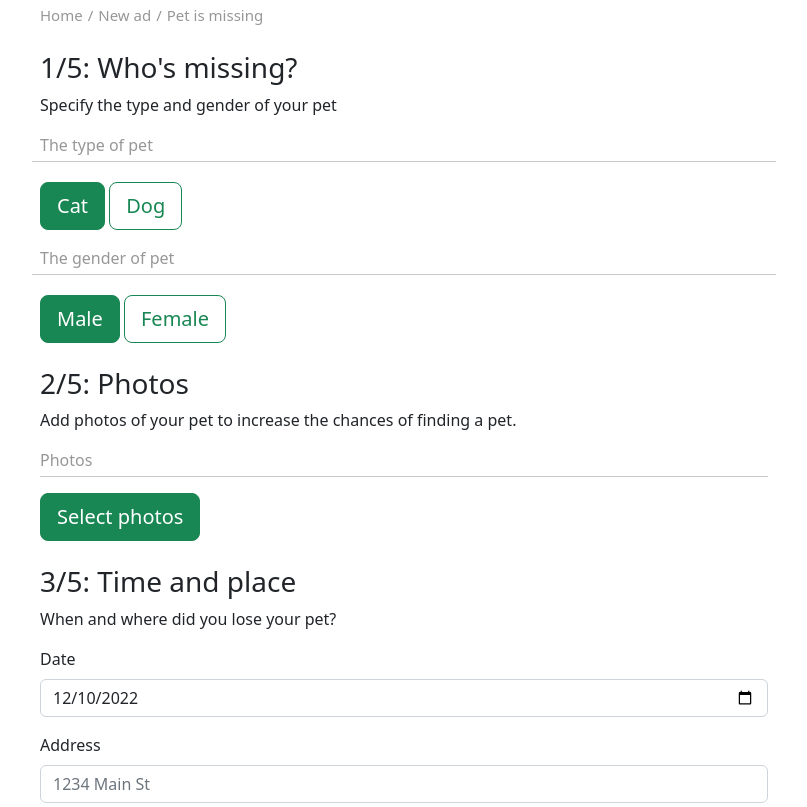
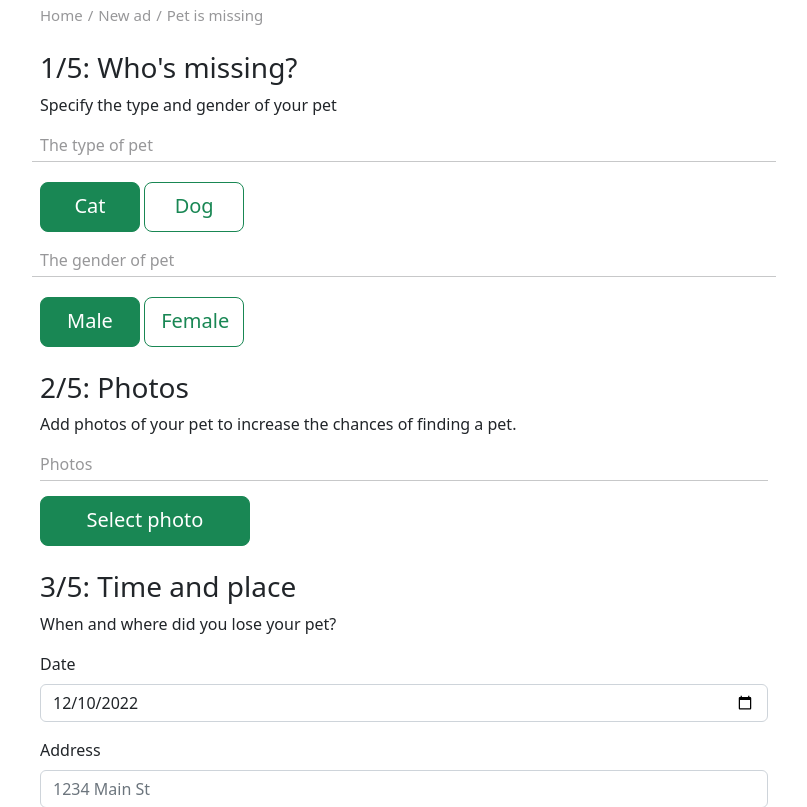
Before and after one commit to IlyaKvashnin/PetSeeker, a Flask app: page /form-add/lost in a window 1280 px wide. Shown: the part 245-1052 px from the top of the page, without its empty margins (42-849 px from the left). Run offline with Flask 2, Linux system fonts and the light colour scheme.

Commit message:
загрузка фото

```diff
--- a/static/css/main.css
+++ b/static/css/main.css
@@ -195,7 +195,45 @@ img {
     padding: 15px;
 }
 
-.mb-3 {
-    margin-top: 10px;
-    margin-bottom: 1rem !important;
+.btn_form {
+    width: 100px;
+    height: 50px;
 }
+
+.input__wrapper {
+    width: 100%;
+    position: relative;
+    margin: 15px 0;
+}
+
+.input__file {
+    opacity: 0;
+    visibility: hidden;
+    position: absolute;
+}
+
+.input__file-icon-wrapper {
+    height: 40px;
+    width: 40px;
+    margin-right: 15px;
+    display: -webkit-box;
+    display: -ms-flexbox;
+    display: flex;
+    -webkit-box-align: center;
+    -ms-flex-align: center;
+    align-items: center;
+    -webkit-box-pack: center;
+    -ms-flex-pack: center;
+    justify-content: center;
+    border-right: 1px solid #fff;
+}
+
+.input__file-button-text {
+    line-height: 1;
+    margin-top: 1px;
+}
+
+.input__size {
+    height: 50px;
+    width: 210px;
+}
--- a/templates/form-add/lost.html
+++ b/templates/form-add/lost.html
@@ -32,10 +32,10 @@ Create ad
 
                         <div class="" role="group">
                             <input type="radio" class="btn-check" name="btnradio1" id="btnradio1" autocomplete="off" checked>
-                            <label class="btn btn-outline-success btn-lg radio-btn__title" for="btnradio1">Cat</label>
+                            <label class="btn btn-outline-success btn-lg radio-btn__title btn_form" for="btnradio1">Cat</label>
 
                             <input type="radio" class="btn-check" name="btnradio1" id="btnradio2" autocomplete="off">
-                            <label class="btn btn-outline-success btn-lg radio-btn__title" for="btnradio2">Dog</label>
+                            <label class="btn btn-outline-success btn-lg radio-btn__title btn_form" for="btnradio2">Dog</label>
                         </div>
 
                         <p class="mb-0 link-gray-dk">The gender of pet</p>
@@ -43,10 +43,10 @@ Create ad
 
                         <div class="" role="group">
                             <input type="radio" class="btn-check" name="btnradio2" id="btnradio3" autocomplete="off" checked>
-                            <label class="btn btn-outline-success btn-lg radio-btn__title" for="btnradio3">Male</label>
+                            <label class="btn btn-outline-success btn-lg radio-btn__title btn_form" for="btnradio3">Male</label>
 
                             <input type="radio" class="btn-check" name="btnradio2" id="btnradio4" autocomplete="off">
-                            <label class="btn btn-outline-success btn-lg radio-btn__title" for="btnradio4">Female</label>
+                            <label class="btn btn-outline-success btn-lg radio-btn__title btn_form" for="btnradio4">Female</label>
                         </div>
 
                     </div>
@@ -58,12 +58,13 @@ Create ad
                 <p class="mb-0 link-gray-dk">Photos</p>
                 <hr class="my-1">
 
-                <div class="custom-dropzone__message-wrapper mt-3">
-                    <button type="button" class="btn btn-fill-accent-lt btn-lg btn-success btn-lg">
-                        <object type="image/svg+xml" data="/static/img/main/icon-plus.svg" width="100%" height="100%">
-                        </object>
-                        <span class="btn__title">Select photos</span>
-                    </button>
+                <div class="custom-dropzone__message-wrapper">
+                    <div class="input__wrapper">
+                        <input name="photo" type="file" id="input__file" class="input input__file" accept=".png" multiple>
+                        <label for="input__file" class="btn btn-success btn-lg input__size">
+                            <span class="input__file-button-text">Select photo</span>
+                        </label>
+                    </div>
                 </div>
 
                 <h3 class="mb-0 mt-4">3/5: Time and place</h3>
@@ -139,6 +140,26 @@ Create ad
 
                     <button class="w-100 btn btn-success btn-lg" type="submit">Continue</button>
                 </form>
+
+                <script>
+                    let inputs = document.querySelectorAll('.input__file');
+                    Array.prototype.forEach.call(inputs, function (input) {
+                        let label = input.nextElementSibling,
+                            labelVal = label.querySelector('.input__file-button-text').innerText;
+
+                        input.addEventListener('change', function (e) {
+                            let countFiles = '';
+                            if (this.files && this.files.length >= 1)
+                                countFiles = this.files.length;
+
+                            if (countFiles)
+                                label.querySelector('.input__file-button-text').innerText = 'Selected photos: ' + countFiles;
+                            else
+                                label.querySelector('.input__file-button-text').innerText = labelVal;
+                        });
+                    });
+                </script>
+
             </div>
         </div>
     </main>
--- a/templates/login.html
+++ b/templates/login.html
@@ -19,7 +19,7 @@ Authorization
                 <label for="floatingPassword">Password</label>
             </div>
 
-            <div class="checkbox mb-3">
+            <div class="checkbox mb-3 mt-3">
                 <label>
                     <input type="checkbox" value="remember-me"> Remember me
                 </label>
```
Also changed, not shown: templates/form-add/find.html (+12 -11 lines), static/img/example/new-ad/add.png (added), static/img/example/new-ad/upload.png (added).
